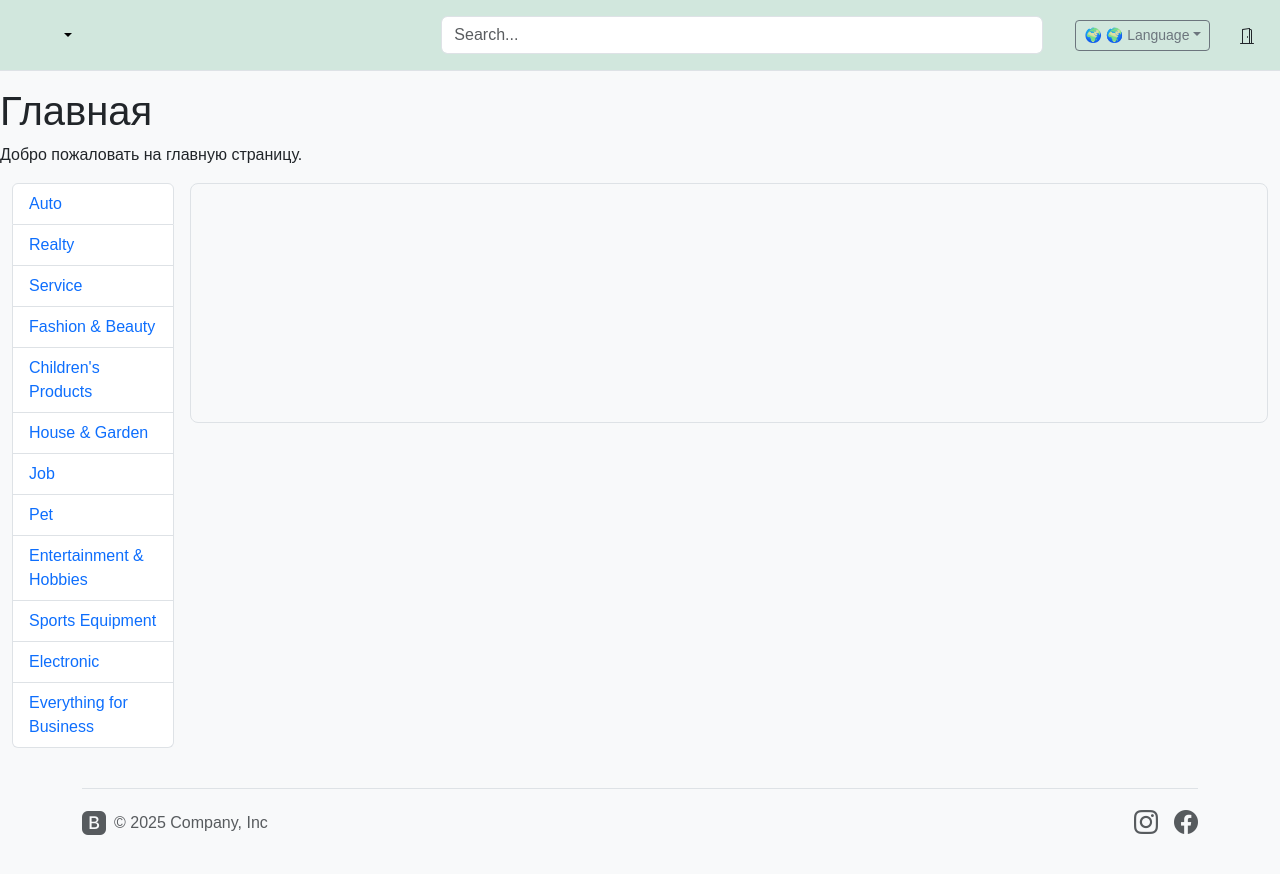
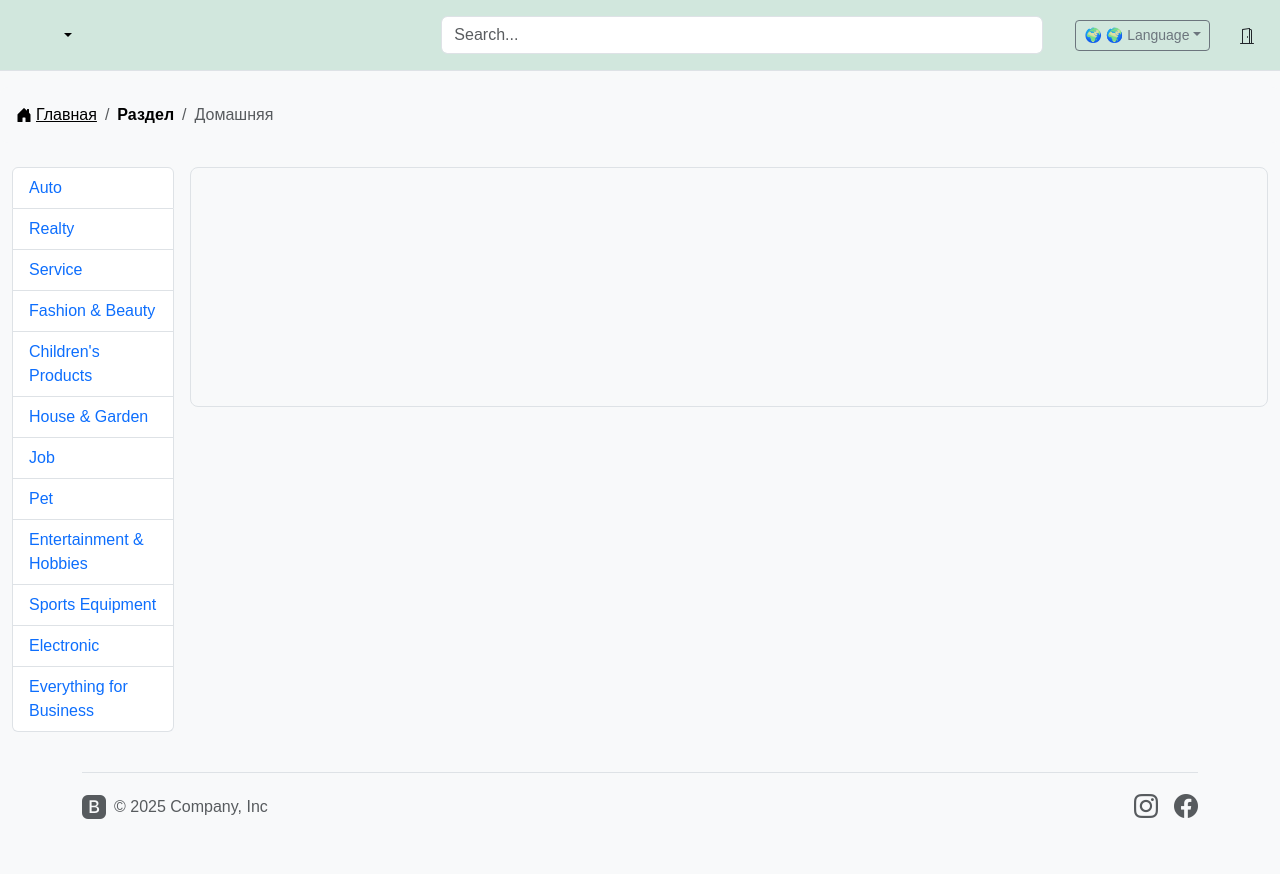
Before and after one commit to VelcevDenis/OnlineShop, a React (Create React App) app in the folder OnlineShop/: page / in a window 1280 px wide. Shown: the top 874 px of the page. Built offline with nearby package versions, Linux system fonts and the light colour scheme.

Commit message:
fix some elements, updaTE ICON VERSION

```diff
--- a/OnlineShop/src/locales/ee/translation.json
+++ b/OnlineShop/src/locales/ee/translation.json
@@ -57,5 +57,10 @@
     "sign_in": "Войти",
     "sign_in_with_twitter": "Войти через Twitter",
     "login": "Вход",
-    "logout": "Выход"
+    "logout": "Выход",
+    "breadcrumb": {
+        "home": "Главная",
+        "section": "Раздел",
+        "current": "Домашняя"
+    }
 }
--- a/OnlineShop/src/locales/en/translation.json
+++ b/OnlineShop/src/locales/en/translation.json
@@ -57,5 +57,10 @@
     "sign_in": "Войти",
     "sign_in_with_twitter": "Войти через Twitter",
     "login": "Вход",
-    "logout": "Выход"
+    "logout": "Выход",
+    "breadcrumb": {
+        "home": "Главная",
+        "section": "Раздел",
+        "current": "Домашняя"
+    }
 }
--- a/OnlineShop/src/locales/ru/translation.json
+++ b/OnlineShop/src/locales/ru/translation.json
@@ -57,5 +57,10 @@
     "sign_in": "Войти",
     "sign_in_with_twitter": "Войти через Twitter",
     "login": "Вход",
-    "logout": "Выход"
+    "logout": "Выход",
+    "breadcrumb": {
+        "home": "Главная",
+        "section": "Раздел",
+        "current": "Домашняя"
+    }
 }
--- a/OnlineShop/src/pages/public/Home/HomePage.js
+++ b/OnlineShop/src/pages/public/Home/HomePage.js
@@ -3,14 +3,34 @@ import { useTranslation } from "react-i18next";
 import AppLayout from "../../../components/public/AppLayout";
 import { Link } from "react-router-dom";
 import { publicRoutes } from "../../../routes/publicRoutes";
+import { BsHouseDoorFill } from "react-icons/bs";
 
 const HomePage = () => {
   const { t } = useTranslation();
+
   return (
     <AppLayout>
       <div className="public-page-container">
-        <h1>{t("home.title")}</h1>
-        <p>{t("home.description")}</p>
+
+        <nav aria-label="breadcrumb" className="mb-4">
+          <ol className="breadcrumb breadcrumb-chevron p-3 bg-body-tertiary rounded-3">
+            <li className="breadcrumb-item">
+              <Link className="link-body-emphasis d-flex align-items-center" to="/">
+                <BsHouseDoorFill className="me-1" />
+                {t("breadcrumb.home")}
+              </Link>
+            </li>
+            <li className="breadcrumb-item">
+              <Link className="link-body-emphasis fw-semibold text-decoration-none" to="#">
+                {t("breadcrumb.section")}
+              </Link>
+            </li>
+            <li className="breadcrumb-item active" aria-current="page">
+              {t("breadcrumb.current")}
+            </li>
+          </ol>
+        </nav>
+
         <div className="container-fluid pb-3">
           <div className="d-grid gap-3" style={{ gridTemplateColumns: '0.3fr 2fr' }}>
 
@@ -24,7 +44,6 @@ const HomePage = () => {
               ))}
             </ul>
 
-
             <div className="bg-body-tertiary border rounded-3" style={{ height: '30vh' }}></div>
           </div>
         </div>
--- a/package.json
+++ b/package.json
@@ -1,6 +1,9 @@
 {
   "dependencies": {
     "bootstrap-icons": "^1.11.3",
-    "i18next-browser-languagedetector": "^8.0.5"
+    "i18next-browser-languagedetector": "^8.0.5",
+    "react": "^18.3.1",
+    "react-dom": "^18.3.1",
+    "react-icons": "^5.5.0"
   }
 }
```
Also changed, not shown: 2 other files (tests, documents, lock files or other folders).
